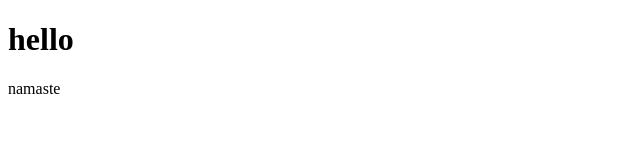
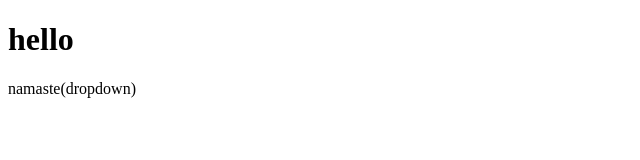
Before and after one commit to Rohan-cherkar/snew, a plain HTML site: page index.html in a window 1280 px wide. Shown: the whole page, without its empty margins (0-640 px from the left). Drawn offline with Linux system fonts and the light colour scheme.

```diff
--- a/index.html
+++ b/index.html
@@ -7,6 +7,6 @@
 </head>
 <body>
   <h1>hello</h1>
-  <p>namaste</p>
+  <p>namaste(dropdown)</p>
 </body>
 </html>
```
